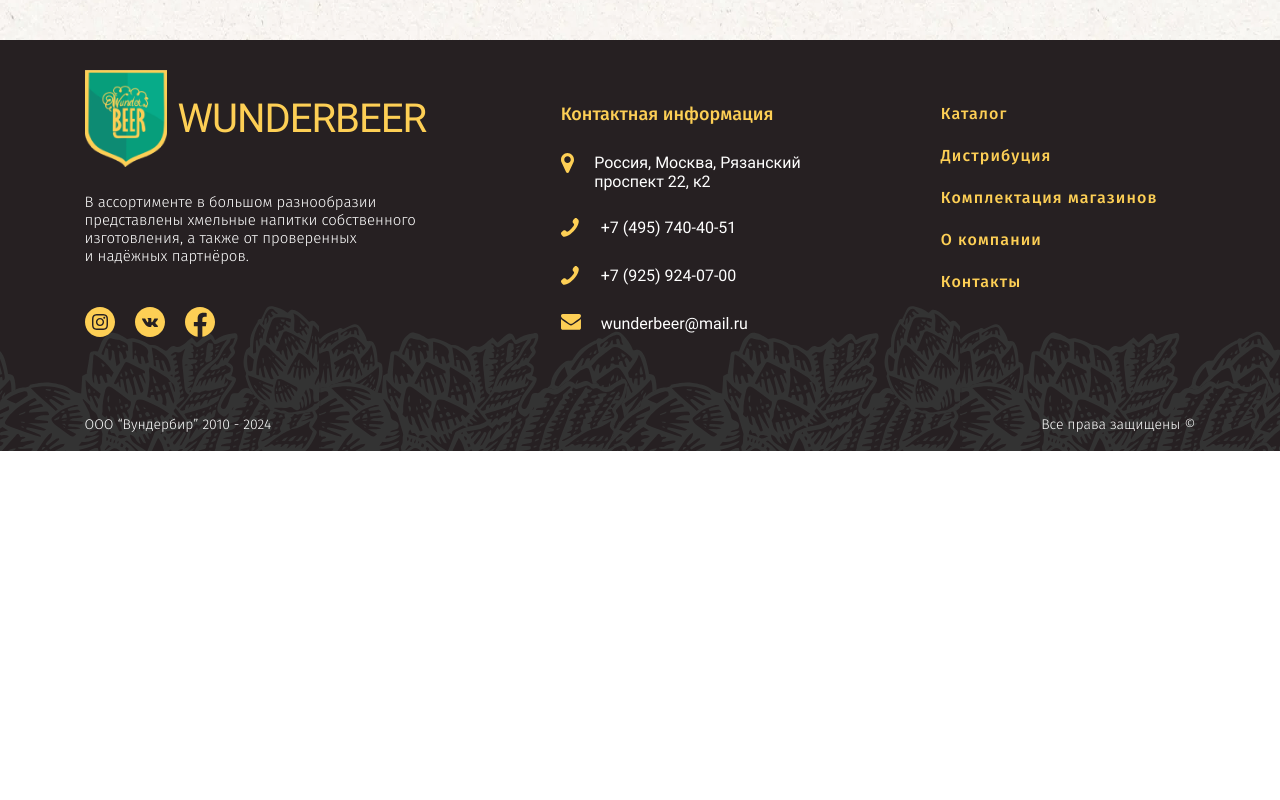
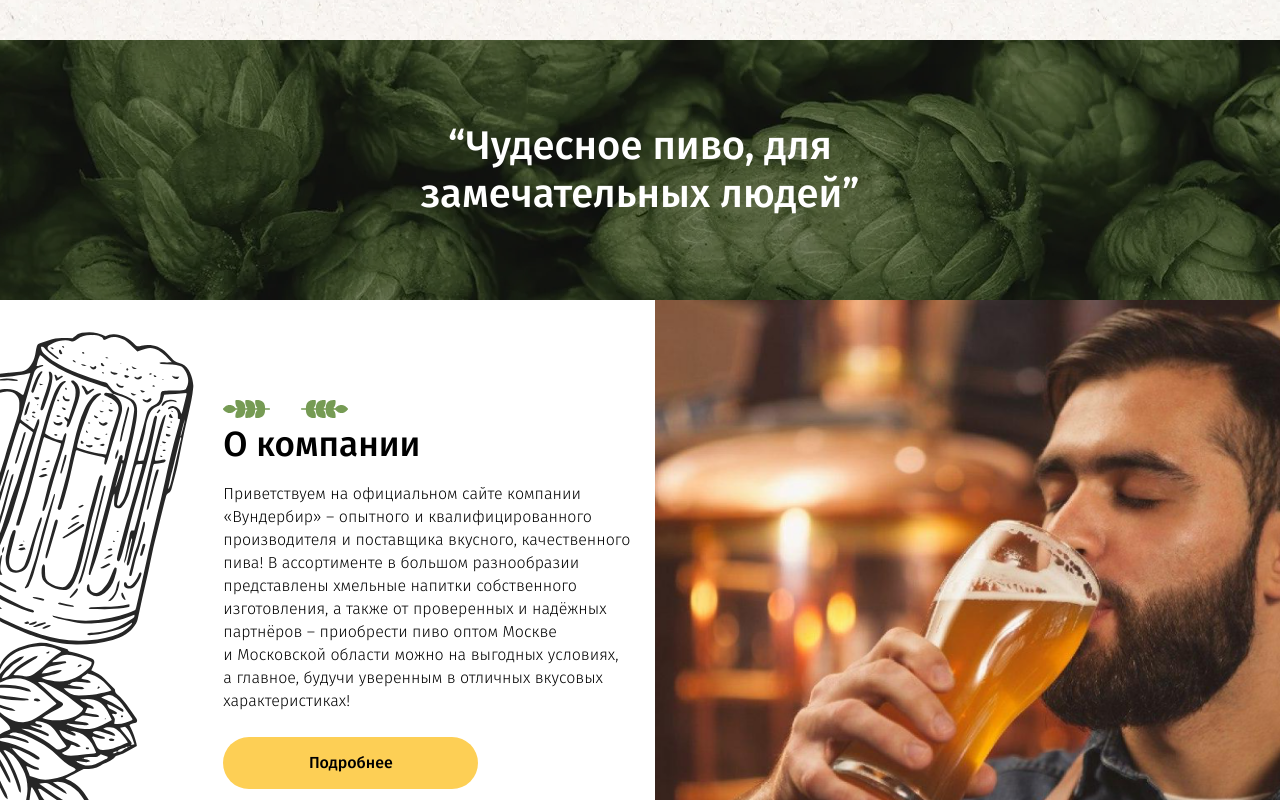
Before and after one commit to AnyaPerelygina/Wunderbeer, a Next.js app: page /home in a window 1280 px wide. Shown: the part 2160-2960 px from the top of the page. Before the commit the page ends 2611 px from the top, so only its background shows below. Built offline with nearby package versions, Linux system fonts and the light colour scheme.

Commit message:
feat: добавляет О компании

```diff
--- /dev/null
+++ b/src/app/components/about/about.module.scss
@@ -0,0 +1,214 @@
+@import '../../../style/variables.scss';
+@import '../../../style/mixins.scss';
+
+.about {
+  .container {
+    padding: 0;
+    margin: 0;
+    max-width: 100%;
+  }
+
+  .title {
+    margin: 0;
+    padding: 0 0 17px;
+
+    img {
+      width: fit-content;
+      column-gap: 0;
+
+      &:first-child {
+        justify-self: flex-start;
+      }
+
+      &:last-of-type {
+        justify-self: flex-start;
+        margin: 0 0 0 -60px;
+      }
+    }
+
+    @include vp-1023 {
+      column-gap: 13px;
+      padding: 0 0 11px;
+
+      img {
+        &:last-of-type {
+          margin: 0;
+        }
+      }
+    }
+  }
+
+  .btn {
+    font-weight: 500;
+    min-width: 255px;
+
+    @include vp-1023 {
+      min-width: 190px;
+    }
+  }
+}
+
+.wrapper {
+  display: grid;
+  grid-template-columns: 1fr 2fr 3fr;
+  justify-content: normal;
+  column-gap: 15px;
+
+  @include vp-1023 {
+    position: relative;
+    grid-template-columns: 1fr 1fr;
+  }
+
+  @include vp-767 {
+    grid-template-columns: 1fr;
+  }
+}
+
+.motto {
+  grid-column: span 3;
+
+  position: relative;
+  min-height: 260px;
+  height: auto;
+
+  display: flex;
+  flex-direction: row;
+  align-items: center;
+
+  @include vp-1023 {
+    grid-column: span 2;
+    min-height: 159px;
+
+  }
+
+  @include vp-767 {
+    margin: 0 0 27px;
+  }
+
+  p {
+    font-size: 40px;
+    font-weight: 500;
+    line-height: 48px;
+    text-align: center;
+    color: $color-default-white;
+
+    position: relative;
+    z-index: 1;
+
+    margin: 0 auto;
+    width: 100%;
+    max-width: 511px;
+
+    @include vp-1023 {
+      font-size: 20px;
+      line-height: 24px;
+
+      max-width: unset;
+      padding: 0 40px;
+    }
+  }
+
+  .backgroundMotto {
+    height: 260px;
+    width: 100%;
+
+    position: absolute;
+    top: 0;
+    left: 0;
+
+    img {
+      min-height: 260px;
+      height: 100%;
+      width: 100%;
+      max-width: 100%;
+      object-fit: cover;
+    }
+
+    &::after {
+      position: absolute;
+      content: "";
+      top: 0;
+      left: 0;
+      width: 100%;
+      height: 100%;
+      background-color: $color-default-black;
+      opacity: 0.4;
+    }
+
+    @include vp-1023 {
+      height: 159px;
+
+      img {
+        min-height: 159px;
+      }
+    }
+  }
+}
+
+.animation {
+  @include vp-1023 {
+    position: absolute;
+    top: 169px;
+    z-index: -1;
+    opacity: 0.1;
+
+    img {
+      width: 56%;
+    }
+  }
+}
+
+.img2 {
+  margin: -80px 0 0;
+
+  @include vp-1023 {
+    margin: -58px 0 0;
+  }
+}
+
+.text {
+  max-width: 540px;
+  padding: 100px 0;
+
+  display: flex;
+  flex-direction: column;
+  align-items: flex-start;
+  justify-self: flex-end;
+
+  p {
+    font-family: $ff-fira;
+    font-size: 16px;
+    font-weight: 300;
+    line-height: 23px;
+
+    margin: 0 0 25px;
+  }
+
+  @include vp-1023 {
+    justify-self: unset;
+    max-width: unset;
+    padding: 45px 15px 45px 40px;
+  }
+
+  @include vp-767 {
+    padding: 45px 15px;
+
+    p {
+      font-size: 14px;
+    }
+  }
+}
+
+.img {
+  justify-self: flex-end;
+
+  img {
+    width: 100%;
+    object-fit: cover;
+    height: 100%;
+  }
+
+  @include vp-767 {
+    display: none;
+  }
+}
--- /dev/null
+++ b/src/app/components/about/about.tsx
@@ -0,0 +1,121 @@
+'use client';
+
+import { useRef, useEffect } from "react";
+import gsap from "gsap";
+import { ScrollTrigger } from "gsap/ScrollTrigger";
+
+import { basePath } from '@/const';
+import Image from 'next/image';
+
+import Title from '@/ui/title/title';
+import Button from '@/ui/button/btn';
+
+import { Container } from '../container/container';
+
+import styles from './about.module.scss';
+
+gsap.registerPlugin(ScrollTrigger);
+
+export default function About() {
+  const aboutRef = useRef<HTMLDivElement>(null);
+  const aboutImg1Ref = useRef<HTMLDivElement>(null);
+  const aboutImg2Ref = useRef<HTMLDivElement>(null);
+
+  useEffect(() => {
+    if (aboutImg1Ref.current) {
+      gsap.fromTo(
+        aboutImg1Ref.current,
+        { x: -100, opacity: 0 },
+        {
+          x: 0,
+          opacity: 1,
+          duration: 1,
+          scrollTrigger: {
+            trigger: aboutRef.current,
+            start: "top center",
+            toggleActions: "play none none none",
+            onEnter: () => {
+              gsap.to(aboutImg1Ref.current, { x: 0, opacity: 1, duration: 1 });
+            },
+          },
+        }
+      );
+    }
+
+    if (aboutImg2Ref.current) {
+      gsap.fromTo(
+        aboutImg2Ref.current,
+        { x: -100, opacity: 0 },
+        {
+          x: 0,
+          opacity: 1,
+          duration: 1,
+          delay: 0.5,
+          scrollTrigger: {
+            trigger: aboutRef.current,
+            start: "top center",
+            toggleActions: "play none none none",
+            onEnter: () => {
+              gsap.to(aboutImg2Ref.current, { x: 0, opacity: 1, duration: 1, delay: 0.5 });
+            },
+          },
+        }
+      );
+    }
+  }, []);
+
+  return (
+    <section className={styles.about}>
+      <Container className={styles.container}>
+        <div className={styles.wrapper}>
+          <div className={styles.motto}>
+            <p>“Чудесное пиво, для замечательных людей”</p>
+            <div className={styles.backgroundMotto}>
+              <picture>
+                <source type="image/webp" media="(max-width: 767px)" srcSet={`${basePath}/about/hop-parallax-mobile.webp, ${basePath}/about/hop-parallax-mobile@2x.webp 2x`} />
+                <source type="image/webp" media="(min-width: 768px)" srcSet={`${basePath}/about/hop-parallax.webp, ${basePath}/about/hop-parallax@2x.webp 2x`} />
+                <Image
+                  src={`${basePath}/about/hop-parallax.png`}
+                  width={1920}
+                  height={260}
+                  alt="Изображение хмеля."
+                />
+              </picture>
+            </div>
+          </div>
+          <div className={styles.animation}>
+            <div className={styles.img1} ref={aboutImg1Ref}>
+              <Image
+                  src={`${basePath}/svg/mug-of-beer.svg`}
+                  width={242}
+                  height={420}
+                  alt="Изображение кружки пива."
+                />
+            </div>
+            <div className={styles.img2} ref={aboutImg2Ref}>
+              <Image
+                src={`${basePath}/svg/hops.svg`}
+                width={205}
+                height={354}
+                alt="Изображение хмеля."
+              />
+            </div>
+          </div>
+          <div className={styles.text}>
+            <Title className={styles.title} image="wheat-green" title="О компании"/>
+            <p>Приветствуем на&nbsp;официальном сайте компании «Вундербир» – опытного и&nbsp;квалифицированного производителя и&nbsp;поставщика вкусного, качественного пива! В&nbsp;ассортименте в&nbsp;большом разнообразии представлены хмельные напитки собственного изготовления, а&nbsp;также от&nbsp;проверенных и&nbsp;надёжных партнёров – приобрести пиво оптом Москве и&nbsp;Московской области можно на&nbsp;выгодных условиях, а&nbsp;главное, будучи уверенным в&nbsp;отличных вкусовых характеристиках!</p>
+            <Button className={styles.btn} href={'/about'}>Подробнее</Button>
+          </div>
+          <div className={styles.img}>
+            <Image
+              src={`${basePath}/about/men-drink-beer.png`}
+              width={994}
+              height={611}
+              alt="Мужчина пьет пиво."
+            />
+          </div>
+        </div>
+      </Container>
+    </section>
+  )
+}
--- a/src/app/home/page.tsx
+++ b/src/app/home/page.tsx
@@ -2,6 +2,7 @@
 import Hero from '../components/hero/hero';
 import Assortment from '../components/assortiment/assortment';
 import Reasons from '../components/reasons/reasons';
+import About from '../components/about/about';
 
 export default function Home() {
   return (
@@ -10,6 +11,7 @@
       <Hero />
       <Assortment />
       <Reasons />
+      <About />
     </React.Fragment>
   )
 }
```
